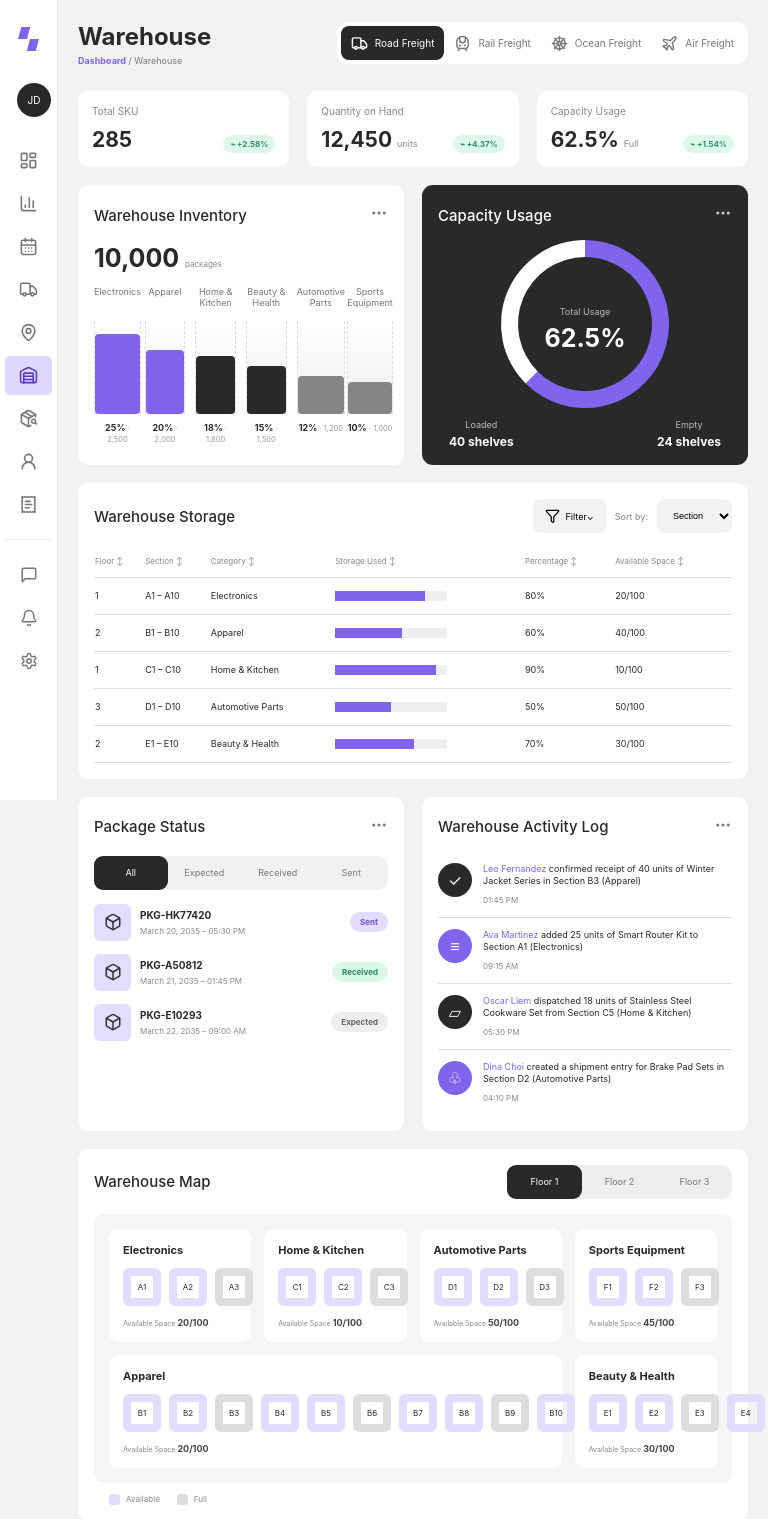
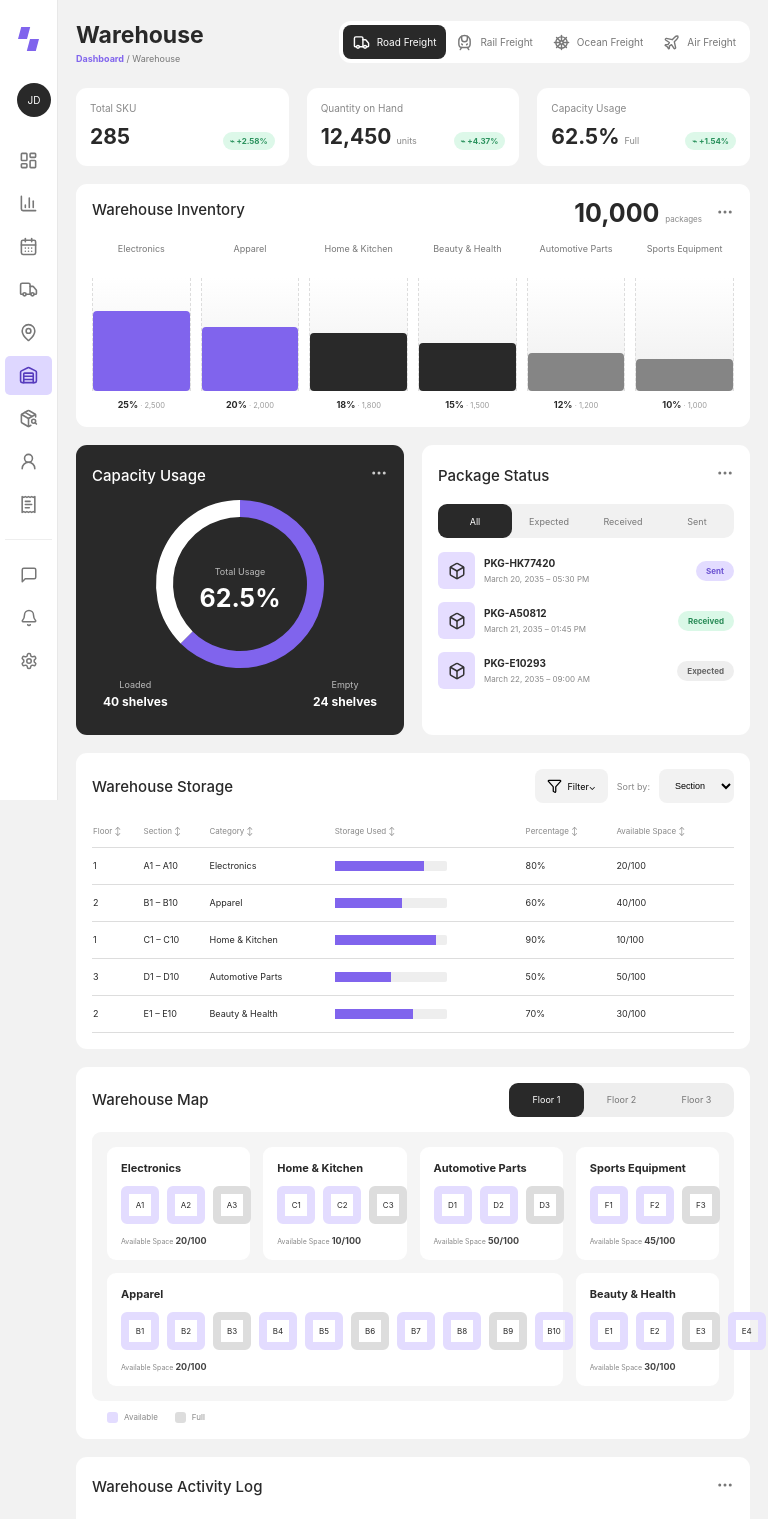
Before and after one commit to dhurbo308/ShipNow, a Next.js app: page /warehouse in a window 768 px wide. Shown: the top 1519 px of the page. Built offline with nearby package versions, Linux system fonts and the light colour scheme.

Commit message:
fix: align tablet warehouse card grid

```diff
--- a/app/globals.css
+++ b/app/globals.css
@@ -814,6 +814,123 @@ button:focus-visible, a:focus-visible {
   .freight-tabs button { padding-inline: 10px; }
 }
 
+@media (min-width: 701px) and (max-width: 1200px) {
+  .warehouse-page {
+    padding: 21px 18px 0;
+  }
+
+  .warehouse-heading {
+    align-items: flex-start;
+    margin-bottom: 24px;
+  }
+
+  .warehouse-heading h1 {
+    font-size: 23px;
+  }
+
+  .freight-tabs {
+    height: 42px;
+  }
+
+  .warehouse-layout {
+    grid-template-columns: 1fr 1fr;
+    gap: 18px;
+  }
+
+  .warehouse-stats {
+    grid-column: 1 / -1;
+    grid-row: 1;
+    grid-template-columns: repeat(3, minmax(0, 1fr));
+    gap: 18px;
+  }
+
+  .warehouse-stats article {
+    min-height: 78px;
+  }
+
+  .inventory-panel {
+    grid-column: 1 / -1;
+    grid-row: 2;
+    min-height: 235px;
+  }
+
+  .inventory-panel > header {
+    align-items: flex-start;
+  }
+
+  .inventory-panel h3 {
+    position: absolute;
+    top: 14px;
+    right: 48px;
+    margin: 0;
+  }
+
+  .inventory-panel {
+    position: relative;
+  }
+
+  .inventory-bars {
+    height: 167px;
+    margin-top: 16px;
+  }
+
+  .capacity-panel {
+    grid-column: 1;
+    grid-row: 3;
+    min-height: 290px;
+  }
+
+  .package-panel {
+    grid-column: 2;
+    grid-row: 3;
+    min-height: 290px;
+  }
+
+  .storage-panel {
+    grid-column: 1 / -1;
+    grid-row: 4;
+    min-height: 215px;
+  }
+
+  .warehouse-map {
+    grid-column: 1 / -1;
+    grid-row: 5;
+  }
+
+  .warehouse-activity {
+    grid-column: 1 / -1;
+    grid-row: 6;
+  }
+
+  .warehouse-activity > div {
+    display: grid;
+    grid-template-columns: 1fr;
+  }
+
+  .warehouse-activity article {
+    grid-template-columns: 35px 1fr;
+    min-height: 53px;
+    padding: 9px 0;
+  }
+
+  .warehouse-activity article > i {
+    width: 31px;
+    height: 31px;
+  }
+
+  .map-grid {
+    grid-template-columns: repeat(4, minmax(0, 1fr));
+  }
+
+  .map-grid article.wide {
+    grid-column: span 3;
+  }
+
+  .warehouse-map > header {
+    margin-bottom: 4px;
+  }
+}
+
 @media (max-width: 700px) {
   .warehouse-page { padding: 16px 14px 0; }
   .warehouse-heading { display: block; }
```
